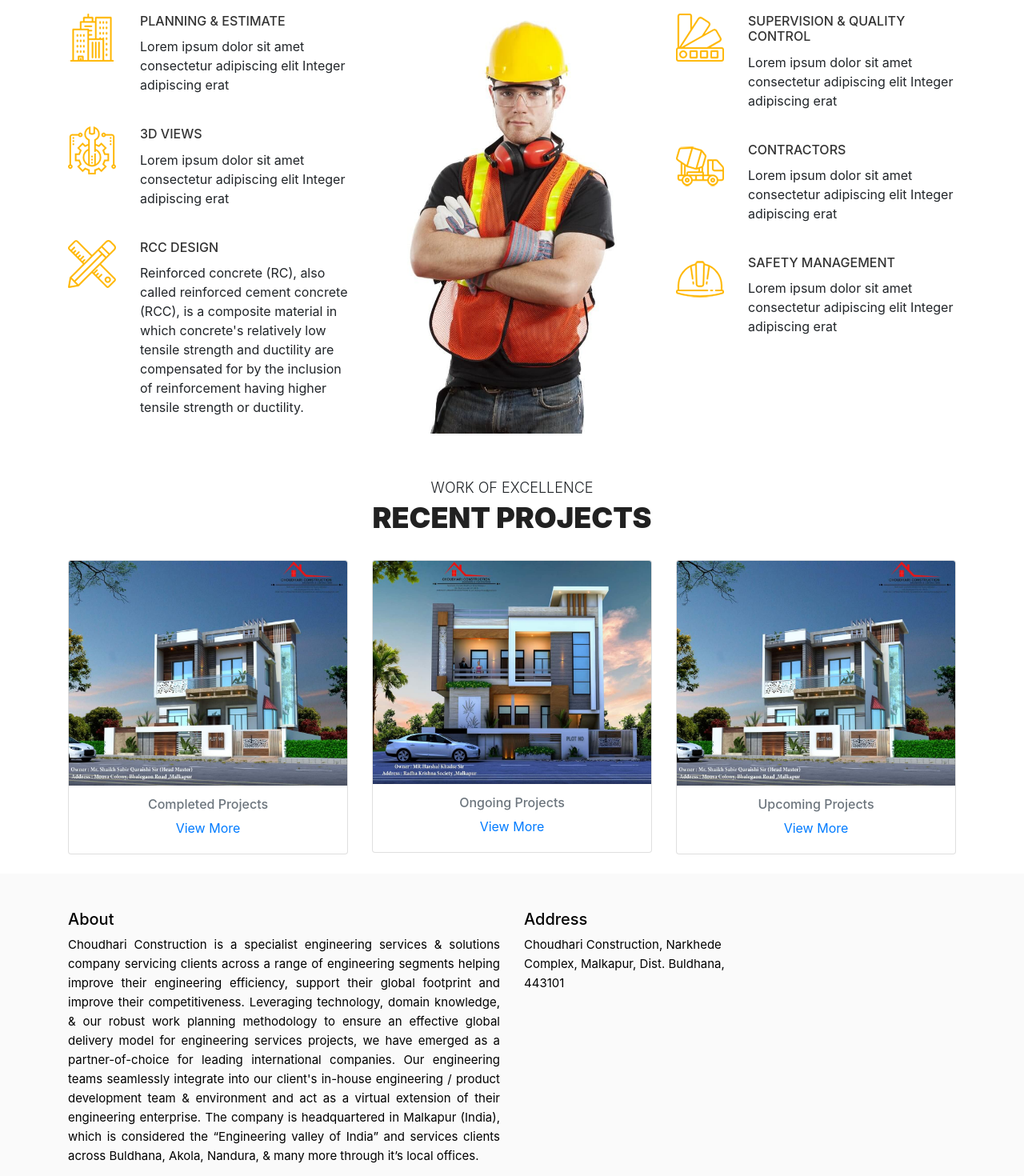
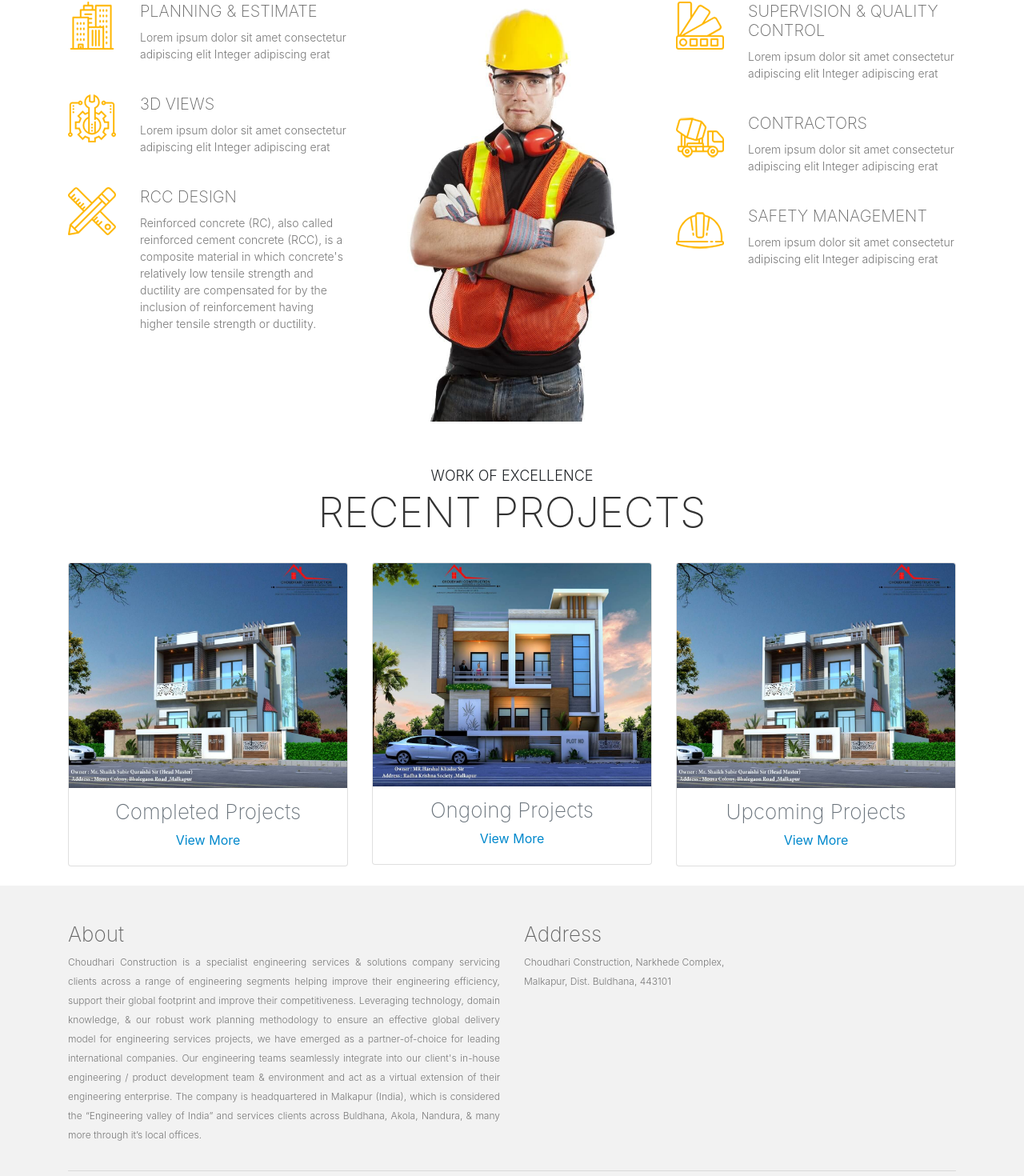
Before and after one commit to patilpatil101/choudhari-construction, an Angular app: page / in a window 1280 px wide. Shown: the part 1202-2672 px from the top of the page at 80% size. Built offline with nearby package versions, Linux system fonts and the light colour scheme.

Commit message:
css changes

```diff
--- a/src/app/app-routing.module.ts
+++ b/src/app/app-routing.module.ts
@@ -1,7 +1,9 @@
 import { NgModule } from '@angular/core';
 import { Routes, RouterModule } from '@angular/router';
-
-const routes: Routes = [];
+import { GallaryComponent } from './gallary/gallary.component';
+const routes: Routes = [
+  { path: 'gallary', component: GallaryComponent }
+];
 
 @NgModule({
   imports: [RouterModule.forRoot(routes, {
--- a/src/app/app.component.html
+++ b/src/app/app.component.html
@@ -41,7 +41,6 @@
     </div>
   </nav>
 </header>
-
 
 <div class="video-outer">
   <video [muted]="true" autoplay playsinline loop width="100%">
@@ -175,7 +174,7 @@
         <img class="card-img-top" src="../assets/images/completed-project-images/cp3.jpg" alt="Bologna">
         <div class="card-body">
           <h6 class="card-subtitle mb-2 text-muted">Completed Projects</h6>
-          <a href="#" class="card-link">View More</a>
+          <a routerLink="/gallary" routerLinkActive="active" class="card-link">View More</a>
         </div>
       </div>
     </div>
@@ -200,80 +199,20 @@
   </div>
 </div>
 
-
-<!-- <h1>Responsive Masonry Grid</h1>
-<p>A pure CSS-only responsive masonry.</p>
-<div class="masonry">
-  <div class="item">
-    1
-    <img src="../assets/images/completed-project-images/cp1.jpg">
-  </div>
-  <div class="item">
-    2
-    <img src="../assets/images/completed-project-images/cp2.jpg">
-  </div>
-  <div class="item">
-    3
-    <img src="../assets/images/completed-project-images/cp3.jpg">
-  </div>
-  <div class="item">
-    4
-    <img src="../assets/images/completed-project-images/cp4.jpg">
-  </div>
-  <div class="item">
-    5
-    <img src="../assets/images/completed-project-images/cp5.jpg">
-  </div>
-  <div class="item">
-    6
-    <img src="http://jquerypluginplus.com/wp-content/uploads/2015/09/Psd_Business_Card_MockUp.jpg">
-  </div>
-  <div class="item">
-    7
-    <img src="http://www.pixeden.com/media/k2/galleries/754/001-businesscard-mockup-presentation-psd-free-resource.jpg">
-  </div>
-  <div class="item">
-    8
-    <img src="http://designdecoding.com/wp-content/uploads/2014/09/001-a4-paper-brand-stationery-isometric-print-mock-up-psd-1.jpg">
-  </div>
-  <div class="item">
-    9
-    <img src="http://www.blugraphic.com/wp-content/uploads/2014/04/Folded-Page-Mockup1.jpg">
-  </div>
-  <div class="item">
-    10
-    <img src="http://cdn.designinstruct.com/files/542-free-branding-identity-mockups/29-branding-identity-mock-up-vol-8-full.jpg">
-  </div>
-  <div class="item">
-    11
-    <img src="http://www.thomsoon.com/img/portfolio/7clean/7-clean-business-card-mockup-psd-3.jpg">
-  </div>
-  <div class="item">
-    12
-    <img src="http://www.pixeden.com/media/k2/galleries/640/001-business-card-cardboard-mockup-presentation-wall-free-psd.jpg">
-  </div>
-
-
-
-
-</div>
-<h4>Photo from <a href="https://www.google.com.tw/search?q=mock+up&espv=2&tbm=isch&source=lnt&tbs=isz:m&sa=X&ved=0ahUKEwidx5_s29DLAhVIj5QKHRblBf8QpwUIEw&dpr=1&biw=1920&bih=971"> google</a>.</h4> -->
-
-
 <!-- Site footer -->
 <footer class="site-footer" id="footer">
   <div class="container">
     <div class="row">
       <div class="col-sm-12 col-md-6">
-        <h5 style="color: black;">About</h5>
-        <p class="text-justify">
+        <h6>About</h6>
+        <p class="text-justify about-text">
           Choudhari Construction is a specialist engineering services & solutions company servicing clients across a range of engineering segments helping improve their engineering efficiency, support their global footprint and improve their competitiveness. Leveraging technology, domain knowledge, & our robust work planning methodology to ensure an effective global delivery model for engineering services projects, we have emerged as a partner-of-choice for leading international companies. Our engineering teams seamlessly integrate into our client's in-house engineering / product development team & environment and act as a virtual extension of their engineering enterprise. The company is headquartered in Malkapur (India), which is considered the “Engineering valley of India” and services clients across Buldhana, Akola, Nandura, & many more through it’s local offices.
         </p>
       </div>
 
       <div class="col-xs-6 col-md-3">
-        <h5 style="color: black;">Address</h5>
-        <div>Choudhari Construction, Narkhede Complex, Malkapur, Dist. Buldhana, 443101</div>
+        <h6>Address</h6>
+        <div class="address">Choudhari Construction, Narkhede Complex, Malkapur, Dist. Buldhana, 443101</div>
         <!-- <ul class="footer-links">
           <li><a href="http://scanfcode.com/category/c-language/">C</a></li>
           <li><a href="http://scanfcode.com/category/front-end-development/">UI Design</a></li>
@@ -309,3 +248,5 @@
     <i class="fa fa-chevron-up"></i>
   </button>
 </div>
+
+<router-outlet></router-outlet>
--- a/src/app/app.component.scss
+++ b/src/app/app.component.scss
@@ -12,7 +12,7 @@
 }
 
 .video-outer {
-    background-color: #252525;
+    background-color: rgb(51 51 51);
     position: relative;
 
     .overlay-desc {
@@ -98,14 +98,19 @@
 }
 
 .site-footer {
-    background-color: #fafafa;
+    background-color: #f2f2f2;
+    color: #999;
     padding: 45px 0 20px;
     font-size: 15px;
     line-height: 24px;
-    color: black;
+    .about-text, .address, .copyright-text{
+        color: #797979;
+        font-size: 12px;
+        font-weight: 300;
+    }
+
 }
 
-//service area start
 .section-title {
     font-size: 18px;
     line-height: 28px;
@@ -119,12 +124,13 @@
 }
 
 .section-sub-title {
-    font-weight: 900;
-    font-size: 36px;
-    line-height: 46px;
-    margin: 0 0 60px;
-    color: #212121;
-
+    color: #333333;
+    margin: 0 auto 27px;
+    text-align: center;
+    font-size: 52px;
+    line-height: 1.2307692308;
+    font-weight: 200;
+    letter-spacing: normal;
     &.recent-project {
         margin: 0 0 30px;
     }
@@ -140,14 +146,21 @@
     .ts-service-box .ts-service-box-info {
         margin-left: 90px;
         margin-bottom: 40px;
-
+        p{
+            color: #797979;
+            font-size: 14px;
+            font-weight: 300;
+        }
         .service-box-title {
             font-size: 16px;
             margin: 0 0 10px;
+
         }
 
         .service-box-title a {
-            color: #333;
+            color: #666;
+            font-weight: 200;
+            font-size: 20px;
             text-transform: uppercase;
         }
 
@@ -159,13 +172,11 @@
 
 }
 
-//service area end
-
 .facts-area {
     padding: 70px 0;
 
     &.dark-bg {
-        background: #252525;
+        background: rgb(51 51 51);
         color: #fff;
     }
 
@@ -215,21 +226,15 @@
     color: #fff;
     font-family: cursive;
     overflow: hidden;
-    /* Ensures the content is not revealed until the animation */
     border-right: .15em solid orange;
-    /* The typwriter cursor */
     white-space: nowrap;
-    /* Keeps the content on a single line */
     margin: 0 auto;
-    /* Gives that scrolling effect as the typing happens */
     letter-spacing: .15em;
-    /* Adjust as needed */
     animation:
         typing 3.5s steps(30, end),
         blink-caret .5s step-end infinite;
 }
 
-/* The typing effect */
 @keyframes typing {
     from {
         width: 0
@@ -240,7 +245,6 @@
     }
 }
 
-/* The typewriter cursor effect */
 @keyframes blink-caret {
 
     from,
@@ -256,78 +260,15 @@
 .copy-right {
     display: flex;
     justify-content: center;
+
 }
-
+a{
+    color:#0088cc;
+}
+h6{
+    color: #666;font-weight: 200; font-size: 26px;
+}
 .card-body {
     display: block;
     text-align: center;
 }
-
-
-
-
-.masonry {
-    /* Masonry container */
-    -webkit-column-count: 4;
-    -moz-column-count: 4;
-    column-count: 4;
-    -webkit-column-gap: 1em;
-    -moz-column-gap: 1em;
-    column-gap: 1em;
-    margin: 1.5em;
-    padding: 0;
-    -moz-column-gap: 1.5em;
-    -webkit-column-gap: 1.5em;
-    column-gap: 1.5em;
-    font-size: .85em;
-}
-
-.item {
-    display: inline-block;
-    background: #fff;
-    padding: 1em;
-    margin: 0 0 1.5em;
-    width: 100%;
-    -webkit-transition: 1s ease all;
-    box-sizing: border-box;
-    -moz-box-sizing: border-box;
-    -webkit-box-sizing: border-box;
-    box-shadow: 2px 2px 4px 0 #ccc;
-}
-
-.item img {
-    max-width: 100%;
-    height: auto;
-}
-
-@media only screen and (max-width: 320px) {
-    .masonry {
-        -moz-column-count: 1;
-        -webkit-column-count: 1;
-        column-count: 1;
-    }
-}
-
-@media only screen and (min-width: 321px) and (max-width: 768px) {
-    .masonry {
-        -moz-column-count: 2;
-        -webkit-column-count: 2;
-        column-count: 2;
-    }
-}
-
-@media only screen and (min-width: 769px) and (max-width: 1200px) {
-    .masonry {
-        -moz-column-count: 3;
-        -webkit-column-count: 3;
-        column-count: 3;
-    }
-}
-
-@media only screen and (min-width: 1201px) {
-    .masonry {
-        -moz-column-count: 4;
-        -webkit-column-count: 4;
-        column-count: 4;
-    }
-}
--- a/src/app/app.component.ts
+++ b/src/app/app.component.ts
@@ -88,14 +88,4 @@ export class AppComponent {
     })();
   }
 
-  applyNext(i) {
-    this.ongoingProjects.forEach((v, k) => {
-      v['isActive'] = false;
-      if (k == i) {
-        this.ongoingProjects[i]['isActive'] = true;
-      } else {
-        this.ongoingProjects[i]['isActive'] = false;
-      }
-    })
-  }
 }
--- a/src/app/app.module.ts
+++ b/src/app/app.module.ts
@@ -5,11 +5,13 @@ import { AppRoutingModule } from './app-routing.module';
 import { AppComponent } from './app.component';
 import { AnimatedDigitComponent } from './animated-digit/animated-digit.component';
 import { NgbModule } from '@ng-bootstrap/ng-bootstrap';
+import { GallaryComponent } from './gallary/gallary.component';
 
 @NgModule({
   declarations: [
     AppComponent,
-    AnimatedDigitComponent
+    AnimatedDigitComponent,
+    GallaryComponent
   ],
   imports: [
     BrowserModule,
--- /dev/null
+++ b/src/app/gallary/gallary.component.html
@@ -0,0 +1,53 @@
+<h1>Responsive Masonry Grid</h1>
+<p>A pure CSS-only responsive masonry.</p>
+<div class="masonry">
+    <div class="item">
+        1
+        <img src="../assets/images/completed-project-images/cp1.jpg">
+    </div>
+    <div class="item">
+        2
+        <img src="../assets/images/completed-project-images/cp2.jpg">
+    </div>
+    <div class="item">
+        3
+        <img src="../assets/images/completed-project-images/cp3.jpg">
+    </div>
+    <div class="item">
+        4
+        <img src="../assets/images/completed-project-images/cp4.jpg">
+    </div>
+    <div class="item">
+        5
+        <img src="../assets/images/completed-project-images/cp5.jpg">
+    </div>
+    <div class="item">
+        6
+        <img src="http://jquerypluginplus.com/wp-content/uploads/2015/09/Psd_Business_Card_MockUp.jpg">
+    </div>
+    <div class="item">
+        7
+        <img src="http://www.pixeden.com/media/k2/galleries/754/001-businesscard-mockup-presentation-psd-free-resource.jpg">
+    </div>
+    <div class="item">
+        8
+        <img src="http://designdecoding.com/wp-content/uploads/2014/09/001-a4-paper-brand-stationery-isometric-print-mock-up-psd-1.jpg">
+    </div>
+    <div class="item">
+        9
+        <img src="http://www.blugraphic.com/wp-content/uploads/2014/04/Folded-Page-Mockup1.jpg">
+    </div>
+    <div class="item">
+        10
+        <img src="http://cdn.designinstruct.com/files/542-free-branding-identity-mockups/29-branding-identity-mock-up-vol-8-full.jpg">
+    </div>
+    <div class="item">
+        11
+        <img src="http://www.thomsoon.com/img/portfolio/7clean/7-clean-business-card-mockup-psd-3.jpg">
+    </div>
+    <div class="item">
+        12
+        <img src="http://www.pixeden.com/media/k2/galleries/640/001-business-card-cardboard-mockup-presentation-wall-free-psd.jpg">
+    </div>
+</div>
+<h4>Photo from <a href="https://www.google.com.tw/search?q=mock+up&espv=2&tbm=isch&source=lnt&tbs=isz:m&sa=X&ved=0ahUKEwidx5_s29DLAhVIj5QKHRblBf8QpwUIEw&dpr=1&biw=1920&bih=971"> google</a>.</h4>
--- /dev/null
+++ b/src/app/gallary/gallary.component.scss
@@ -0,0 +1,65 @@
+.masonry {
+    /* Masonry container */
+    -webkit-column-count: 4;
+    -moz-column-count: 4;
+    column-count: 4;
+    -webkit-column-gap: 1em;
+    -moz-column-gap: 1em;
+    column-gap: 1em;
+    margin: 1.5em;
+    padding: 0;
+    -moz-column-gap: 1.5em;
+    -webkit-column-gap: 1.5em;
+    column-gap: 1.5em;
+    font-size: .85em;
+}
+
+.item {
+    display: inline-block;
+    background: #fff;
+    padding: 1em;
+    margin: 0 0 1.5em;
+    width: 100%;
+    -webkit-transition: 1s ease all;
+    box-sizing: border-box;
+    -moz-box-sizing: border-box;
+    -webkit-box-sizing: border-box;
+    box-shadow: 2px 2px 4px 0 #ccc;
+}
+
+.item img {
+    max-width: 100%;
+    height: auto;
+}
+
+@media only screen and (max-width: 320px) {
+    .masonry {
+        -moz-column-count: 1;
+        -webkit-column-count: 1;
+        column-count: 1;
+    }
+}
+
+@media only screen and (min-width: 321px) and (max-width: 768px) {
+    .masonry {
+        -moz-column-count: 2;
+        -webkit-column-count: 2;
+        column-count: 2;
+    }
+}
+
+@media only screen and (min-width: 769px) and (max-width: 1200px) {
+    .masonry {
+        -moz-column-count: 3;
+        -webkit-column-count: 3;
+        column-count: 3;
+    }
+}
+
+@media only screen and (min-width: 1201px) {
+    .masonry {
+        -moz-column-count: 4;
+        -webkit-column-count: 4;
+        column-count: 4;
+    }
+}
--- /dev/null
+++ b/src/app/gallary/gallary.component.ts
@@ -0,0 +1,17 @@
+import { Component, OnInit } from '@angular/core';
+
+@Component({
+  selector: 'gallary',
+  templateUrl: './gallary.component.html',
+  styleUrls: ['./gallary.component.scss']
+})
+export class GallaryComponent implements OnInit {
+
+  constructor() {
+
+  }
+
+  ngOnInit(): void {
+  }
+
+}
```
Also changed, not shown: 1 other file (tests, documents, lock files or other folders).
